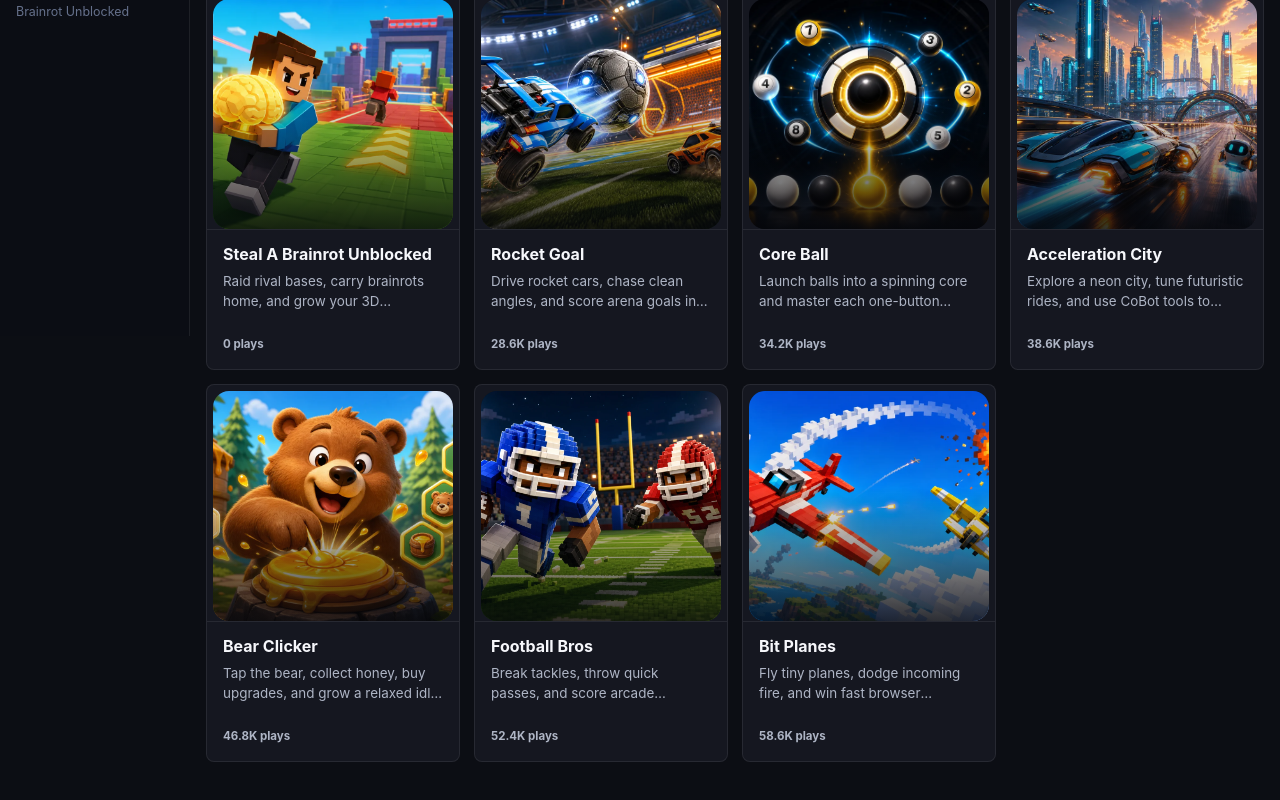
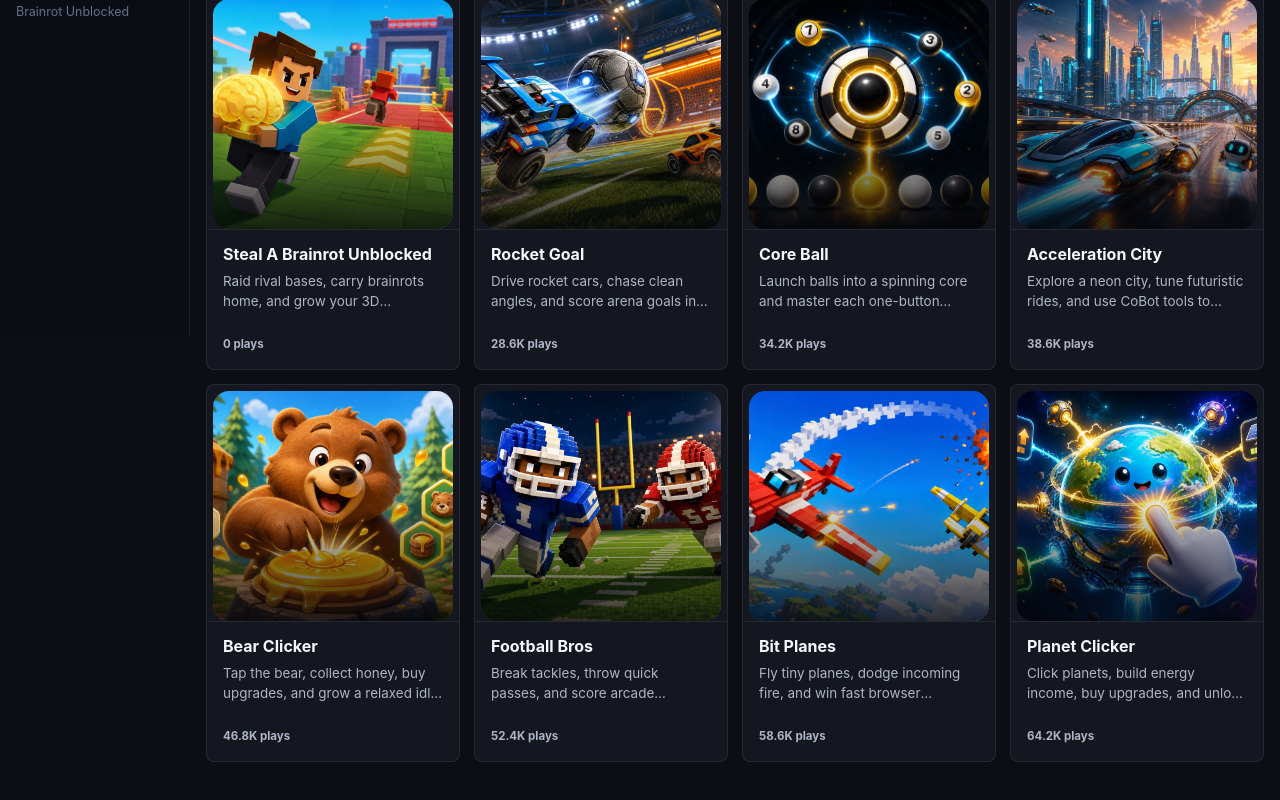
Before and after one commit to duanhuan0102/stealabrainrotunblocked, a Next.js app: page /search in a window 1280 px wide. Shown: the part 464-1264 px from the top of the page. Built offline with nearby package versions, Linux system fonts and the light colour scheme; no server answers.

Commit message:
planet clicker

```diff
--- a/src/data/games.ts
+++ b/src/data/games.ts
@@ -581,6 +581,87 @@ export const games: Game[] = [
     image: "/images/games/bit-planes-cover.webp",
     embedUrl: "https://medv.io/bit-planes/",
   },
+  {
+    slug: "planet-clicker",
+    name: "Planet Clicker",
+    tagline:
+      "Click planets, build energy income, buy upgrades, and unlock new worlds in a space idle game.",
+    description:
+      "Play Planet Clicker online for free. Build energy by clicking planets, buy upgrades, unlock Mars and Venus, and grow an idle space economy in your browser.",
+    instructions: [
+      "Click Play, then press Play Now inside the ZapGames frame and wait for the TurboWarp player to load.",
+      "Click or tap the planet to generate energy and keep the first upgrades moving.",
+      "Spend energy on upgrades that improve click power, automatic income, and overall production speed.",
+      "Unlock new planets such as Mars and Venus when they become affordable, then invest in their upgrades.",
+      "Keep the frame focused while playing, and avoid clearing browser data if the game stores progress locally.",
+    ],
+    content: [
+      {
+        heading: "Play Planet Clicker online",
+        paragraphs: [
+          "Planet Clicker is a space idle clicker game about turning simple taps into a growing energy economy. You start by clicking a planet for energy, then use that energy to buy upgrades that make every click stronger or add automatic production while the game keeps running.",
+          "This Planet Clicker online page uses the public ZapGames embed rather than a local game package. The wrapper opens a TurboWarp-packaged HTML5 version of the game, so you can play in the browser without downloading an APK, EXE, or separate app.",
+        ],
+      },
+      {
+        heading: "How Planet Clicker gameplay works",
+        paragraphs: [
+          "The main loop is easy to understand: click the planet, watch the energy total rise, buy an upgrade, and repeat with better production. Early progress depends on active clicking, but the game becomes more interesting once upgrades begin producing energy automatically in the background.",
+          "Planet Clicker is not about fast reflexes or complicated combat. It is an incremental game where each purchase changes the next decision. A small click upgrade can help right now, while an idle generator may pay off better if you plan to keep the game open for a longer session.",
+        ],
+        bullets: [
+          "Use active clicks to push through the slow opening.",
+          "Compare upgrade costs before spending all of your energy.",
+          "Let idle production build while you decide what to unlock next.",
+        ],
+      },
+      {
+        heading: "Energy guide and best upgrade habits",
+        paragraphs: [
+          "A good Planet Clicker strategy starts with balanced energy growth. If you only buy click power, you may need to keep tapping constantly. If you only buy idle upgrades too early, the opening can feel slower than necessary. The best first runs usually mix both so each click feels useful while passive income keeps rising.",
+          "When several upgrades are available, look for the option that changes your next minute the most. A cheaper upgrade can be better than saving too long for a larger one, especially when it helps you reach the next planet or production tier sooner. Planet Clicker rewards steady compounding more than random spending.",
+        ],
+        bullets: [
+          "Buy low-cost upgrades early to speed up the first energy milestones.",
+          "Shift toward idle income once each click already feels productive.",
+          "Avoid spending only on the newest upgrade if older options give faster value.",
+        ],
+      },
+      {
+        heading: "Unlocking planets and planning longer runs",
+        paragraphs: [
+          "Many players search for how to unlock Mars, Venus, or all planets in Planet Clicker because the game opens up as new worlds become available. Each planet acts like a new stage of production, giving you another place to invest energy and another reason to keep improving your income rate.",
+          "Do not rush every unlock the second it appears. If your current energy income is still low, a few more upgrades on the active planet can make the next unlock easier to afford and easier to develop. The stronger your base production becomes, the faster each new world starts paying back its cost.",
+        ],
+      },
+      {
+        heading: "Controls, devices, and unblocked play notes",
+        paragraphs: [
+          "Planet Clicker controls are built around mouse clicks and touch taps, so the game fits desktop, Chromebook, tablet, and mobile browser play. Desktop is usually the most comfortable option for repeated clicking, while phones and tablets can work well when the frame finishes loading and the screen has enough room for the upgrade buttons.",
+          "The current embed returns a normal response and does not send common frame-blocking headers, which makes it suitable for this site player. Access can still depend on a school, work, or public network because the playable frame loads from ZapGames and then opens the actual game from a separate Planet Clicker game host.",
+        ],
+        bullets: [
+          "Click inside the player first if the game does not respond immediately.",
+          "Refresh once if the preloader stalls on a restricted network.",
+          "Use the full-screen button when available for easier upgrade management.",
+        ],
+      },
+    ],
+    category: "arcade",
+    tags: ["clicker", "idle", "incremental", "strategy", "mobile"],
+    accent: "#35d6ff",
+    icon: "P",
+    developer: "ZapGames.io",
+    technology: "HTML5 Scratch/TurboWarp iframe",
+    platforms: ["Desktop", "Mobile", "Tablet", "Chromebook"],
+    publishedAt: "2026-07-06",
+    updatedAt: "2026-07-06",
+    featured: true,
+    trending: true,
+    plays: 64200,
+    image: "/images/games/planet-clicker-cover.webp",
+    embedUrl: "https://zapgames.io/planet-clicker.embed",
+  },
 ];
 
 export function getGameBySlug(slug: string) {
```
Also changed, not shown: app/games/page.tsx (added, +24 -0 lines), public/images/games/planet-clicker-cover.webp (added), 1 other file (tests, documents, lock files or other folders).
